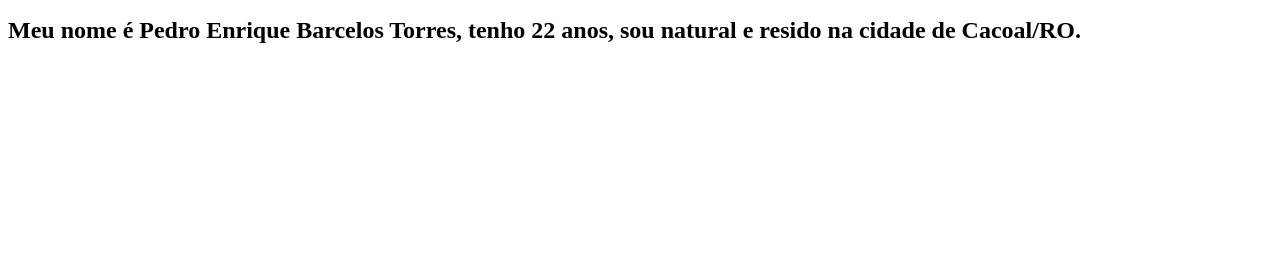
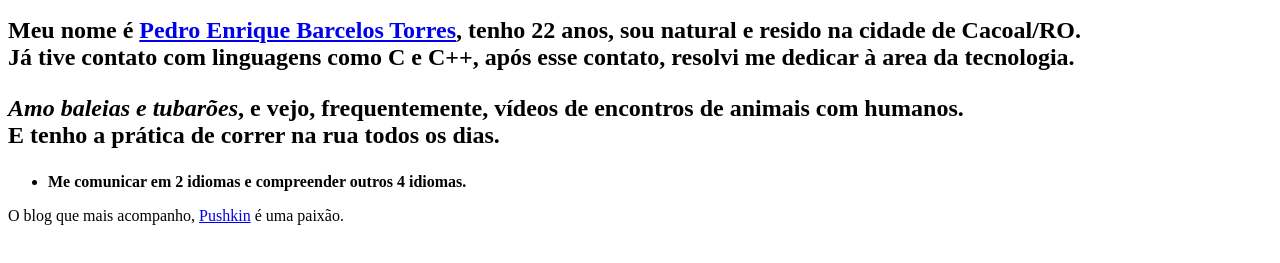
Before and after one commit to pedroebtorres/pedroebtorres.github.io, a plain HTML site: page index.html in a window 1280 px wide. Shown: the part 101-364 px from the top of the page. Drawn offline with Linux system fonts and the light colour scheme.

Commit message:
Atualização do Portfólio

```diff
--- a/index.html
+++ b/index.html
@@ -10,9 +10,19 @@
     <h1>
         Pedro Enrique Barcelos Torres
     </h1>
-    <img src="/images/pedroebtorres_selfie" width="300px" alt="Personal Picture">
+    <img src="/images/pedroebtorres_selfie" width="300px" alt="Personal Picture " id="pedro">
     <h2>
-        Meu nome é Pedro Enrique Barcelos Torres, tenho 22 anos, sou natural e resido na cidade de Cacoal/RO.
+        Meu nome é <a href="#pedro">Pedro Enrique Barcelos Torres</a>, tenho 22 anos, sou natural e resido na cidade de Cacoal/RO.<br>
+        Já tive contato com linguagens como C e C++, após esse contato, resolvi me dedicar à area da tecnologia.
+        <p> <em>Amo baleias e tubarões</em>, e vejo, frequentemente, vídeos de encontros de animais com humanos.<br>
+            E tenho a prática de correr na rua todos os dias.</p>
     </h2>
+    <h3>
+
+    </h3>
+    <ul>
+        <li><strong>Me comunicar em 2 idiomas e compreender outros 4 idiomas.</strong></li>
+    </ul>
+    <p>O blog que mais acompanho, <a href="https://www.revistaprosaversoearte.com/aleksandr-puchkin-poemas/" target="_blank">Pushkin</a> é uma paixão.</p>
 </body>
 </html>
```
